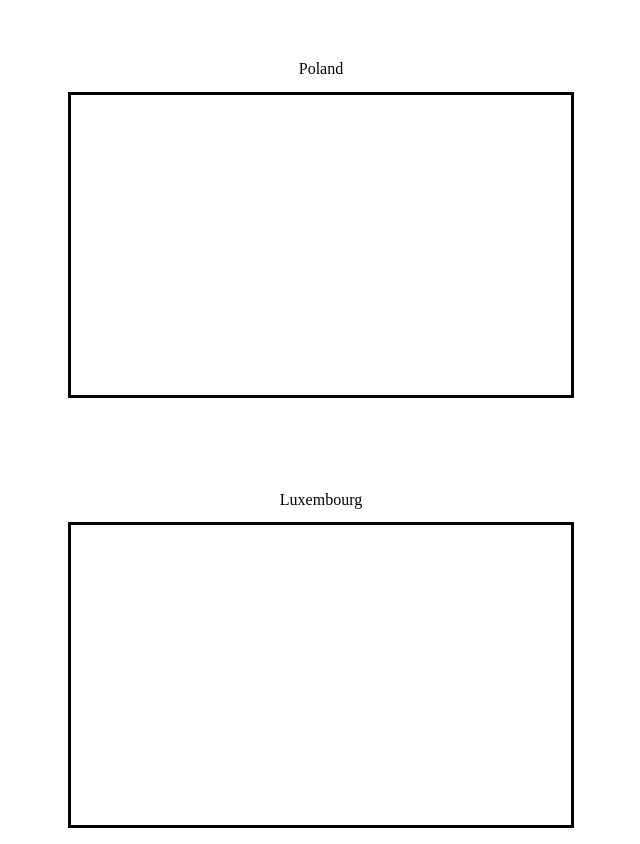
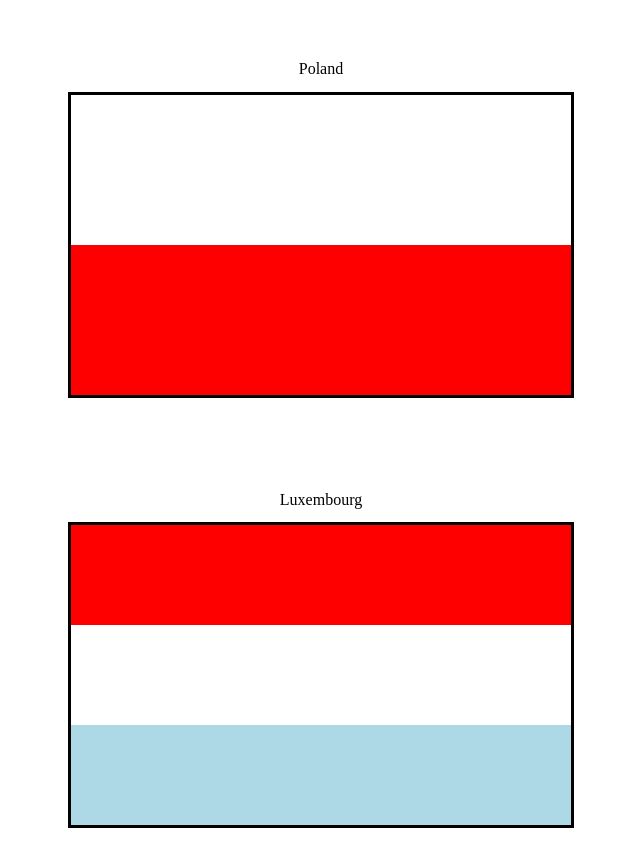
Before and after one commit to fullstack-decal-fa22/hw2-williamT386, a plain HTML site: page index.html in a window 1280 px wide. Shown: the part 108-952 px from the top of the page, without its empty margins (319-959 px from the left). Drawn offline with Linux system fonts and the light colour scheme.

Commit message:
Finished Poland and Luxembourg

```diff
--- a/styles.css
+++ b/styles.css
@@ -32,6 +32,8 @@ h2 {
 }
 
 .threevert {
+  height: 33.3333%;
+  width: 100%;
 }
 
 .threehoriz {
@@ -58,6 +60,18 @@ h2 {
 /* Colors */
 
 /* QUESTION 1 */
+
+.red {
+  background-color: red;
+}
+
+#white {
+  background-color: white;
+}
+
+.light-blue {
+  background-color: lightblue;
+}
 
 .orange {
   background-color: orange;
```
